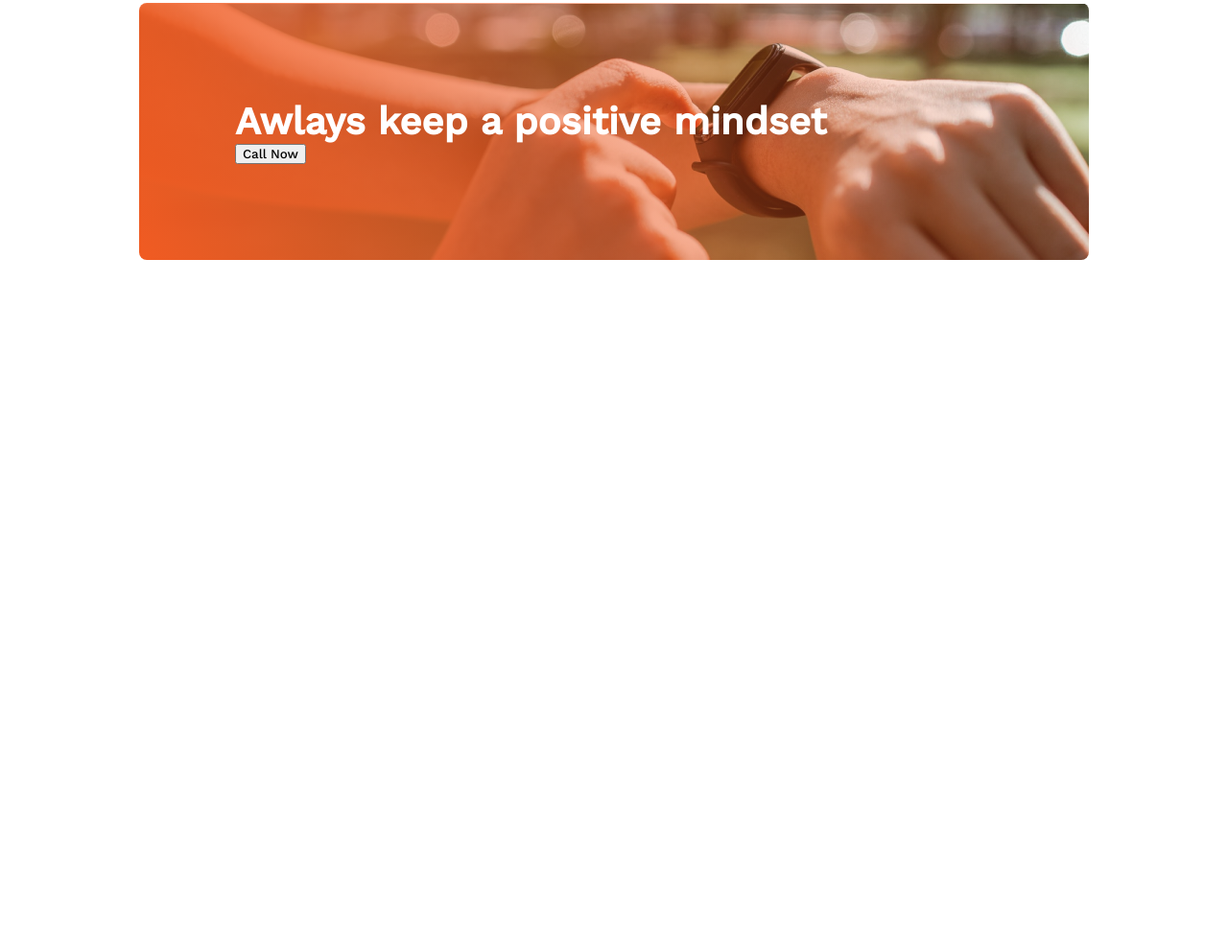
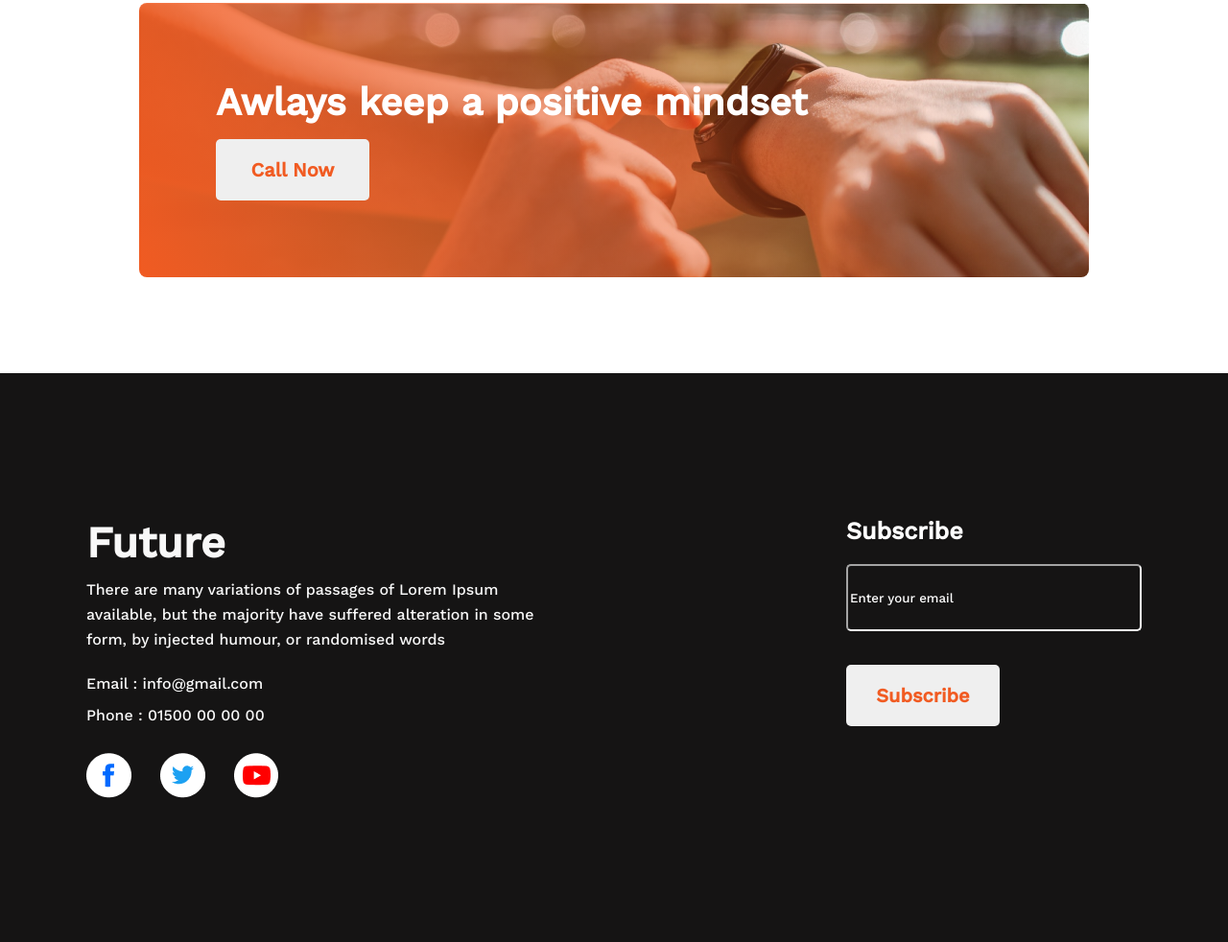
Before and after one commit to Bin-Amin/assignment-1, a plain HTML site: page index.html in a window 1280 px wide. Shown: the part 2039-3021 px from the top of the page at 96% size. Before the commit the page ends 2410 px from the top, so only its background shows below. Drawn offline with nearby package versions, Linux system fonts and the light colour scheme.

Commit message:
assinment_1 is compelite

```diff
--- a/index.html
+++ b/index.html
@@ -77,7 +77,26 @@
             </div>
     </main>
     <footer>
-
+            <div class="footer">
+                <div>
+                    <h3 class="sixth-title">Future</h3>
+                    <p class="last-p">There are many variations of passages of Lorem Ipsum available, but the majority have suffered alteration in some form, by injected humour, or randomised words</p>
+                    <div>
+                        <P class="em">Email : info@gmail.com</P>
+                    <p>Phone : 01500 00 00 00</p>
+                    </div>
+                        <div class="icon">
+                            <img src="/images/icons/fb.png" alt="">
+                            <img src="/images/icons/twitter.png" alt="">
+                            <img src="/images/icons/youtube.png" alt="">
+                        </div>
+                </div>
+                <div>
+                    <h5 class="last-title">Subscribe</h5>
+                    <input  type="email" name="Email" id="" placeholder="Enter your email">
+                    <button class="btn-medele">Subscribe</button>
+                </div>
+            </div>
     </footer>
 
 </body>
--- a/style.css
+++ b/style.css
@@ -108,7 +108,7 @@ color: #737272;
 /* medele thard section style */
 .thard-medele{
 
-    padding: 100px;
+    padding: 80px;
        background: linear-gradient(60deg, #F15B22 0%, rgba(241, 91, 34, 0) 100%),url(/images/watch.png);
     background-repeat: no-repeat;
     border-radius: 8px;
@@ -117,6 +117,63 @@ color: #737272;
 .fifth-title{
     font-weight: 700;
 font-size: 40px;
+color: #FFFFFF;
 
-color: #FFFFFF;
 }
+.btn-medele{
+    width: 160px;
+    height: 64px;
+    font-weight: 600;
+font-size: 20px;
+border: 0;
+border-radius: 5px;
+color: #F15B22;
+margin-top: 15px;
+}
+
+/* footer section style */
+.footer{
+    display: flex;
+    gap: 300px;
+    padding: 150px 90px;
+background: #151414;
+color: #F8F8F8;
+}
+.sixth-title{
+    font-weight: 700;
+font-size: 45px;
+}
+.last-p{
+    font-weight: 400;
+line-height: 26px;
+padding: 10px 0;
+
+}
+.em{
+    line-height: 26px;
+    padding: 10px 0;
+}
+
+.icon{
+    display:flex;
+    gap: 30px;
+    margin-top: 30px;
+}
+.last-title{
+    font-weight: 600;
+    font-size: 25px;
+    line-height: 29px;
+    color: #FFFFFF;
+}
+input{
+    width: 300px;
+    height: 64px;
+    border-color: #F8F8F8;
+    border-radius: 5px;
+    background: #151414;
+    margin: 20px 0;
+}
+::placeholder {
+    color:  #FFFFFF;
+
+  }
```
